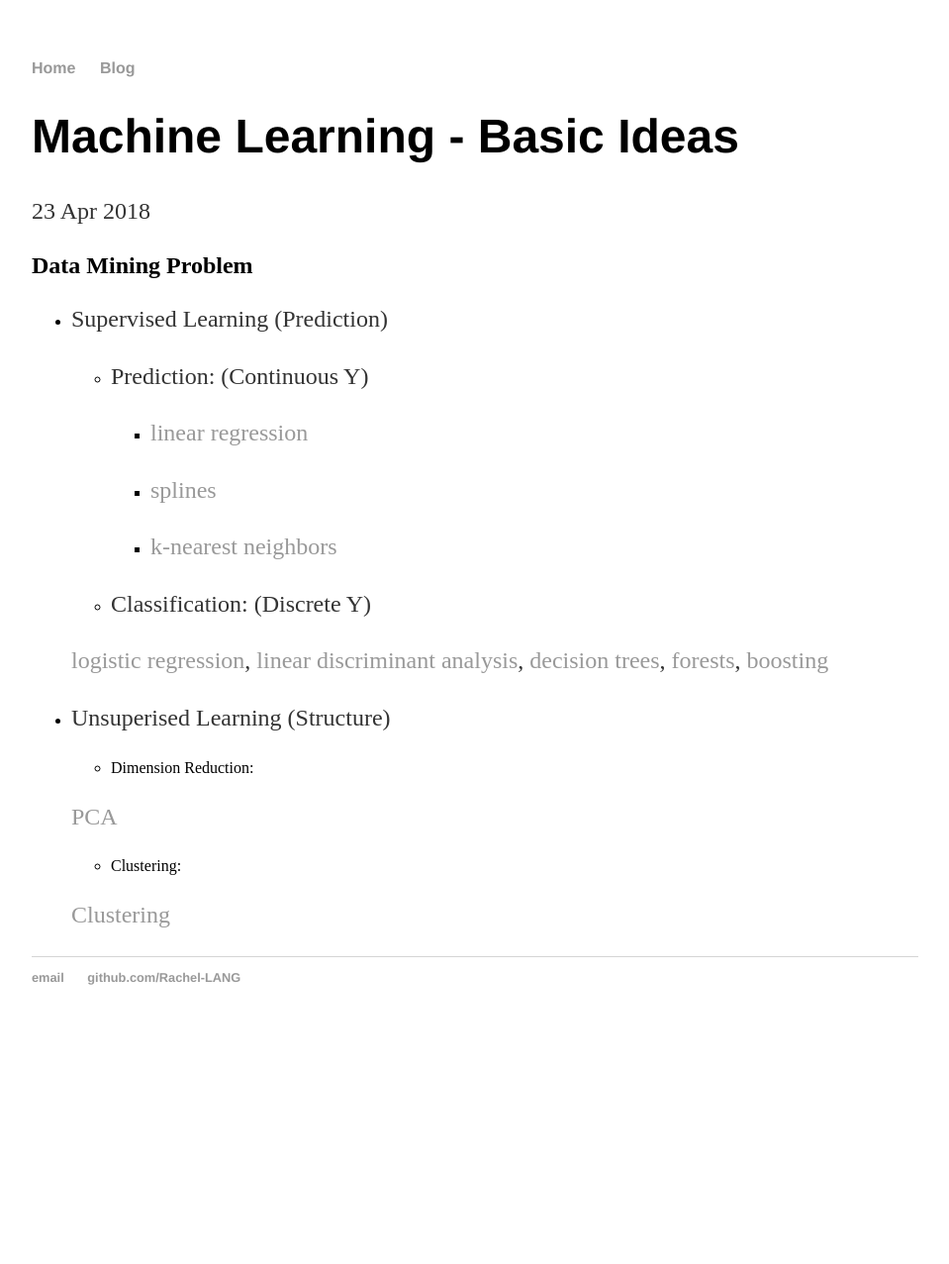
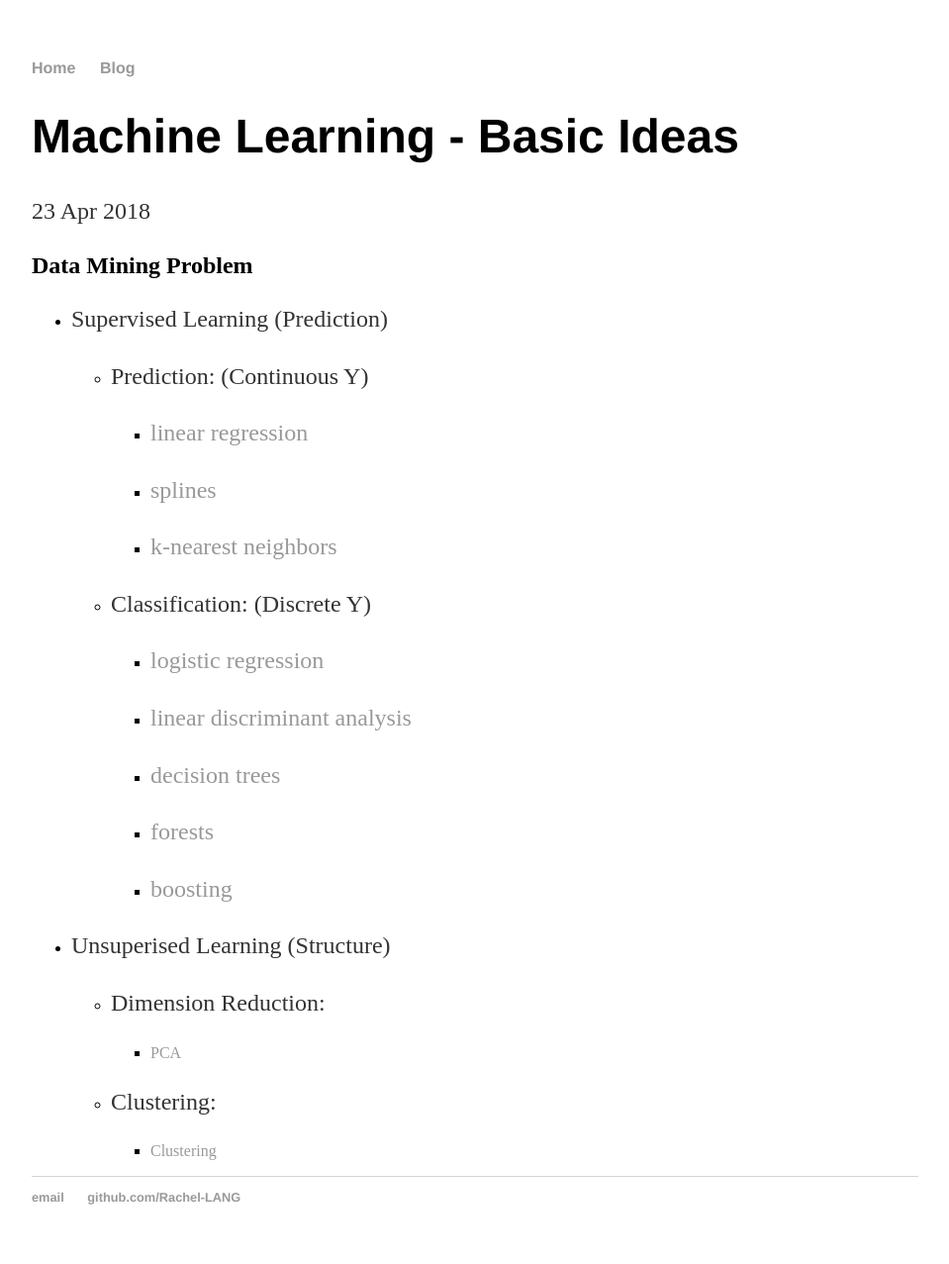
Before and after one commit to Rachel-LANG/Rachel-LANG.github.io, a Jekyll site: the page built from _posts/2018-04-23-machine-learning-basic-ideas.md, in a window 1280 px wide. Shown: the whole page at 99% size, without its empty margins (160-1119 px from the left). Built offline with Jekyll 4.4.1, drawn with Linux system fonts in a browser that asks for light colours; before the commit the page ends 1055 px from its top, so only the background shows below that.

```diff
--- a/_posts/2018-04-23-machine-learning-basic-ideas.md
+++ b/_posts/2018-04-23-machine-learning-basic-ideas.md
@@ -18,14 +18,22 @@ date: 2018-04-23
 
     - Classification: (Discrete Y)
 
-    [logistic regression](), [linear discriminant analysis](), [decision trees](), [forests](), [boosting]()
+      - [logistic regression]()
+
+      - [linear discriminant analysis]()
+
+      - [decision trees]()
+
+      - [forests]()
+
+      - [boosting]()
 
   - Unsuperised Learning (Structure)
 
     - Dimension Reduction:
 
-    [PCA]()
+      - [PCA]()
 
     - Clustering:
 
-    [Clustering]()
+      - [Clustering]()
```
